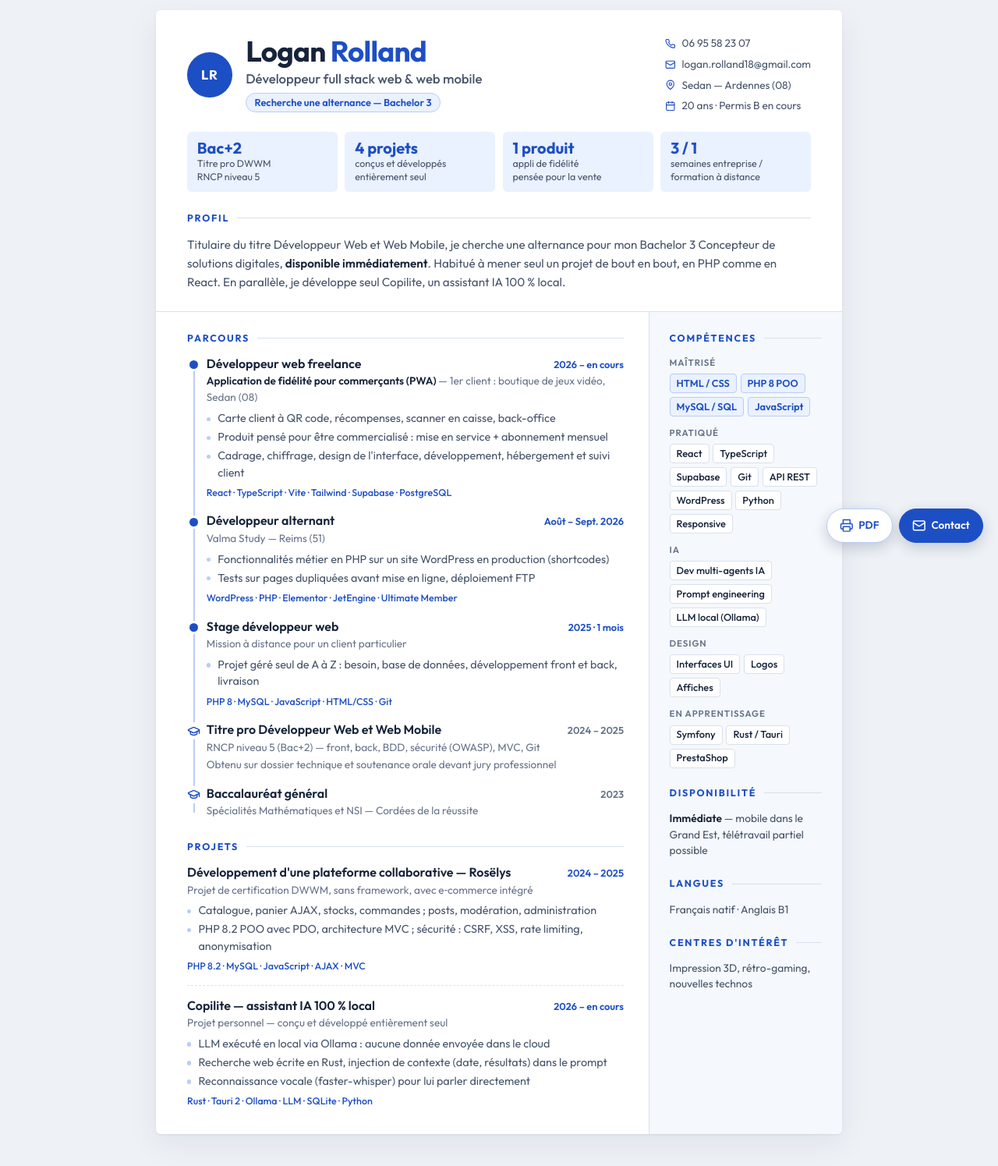
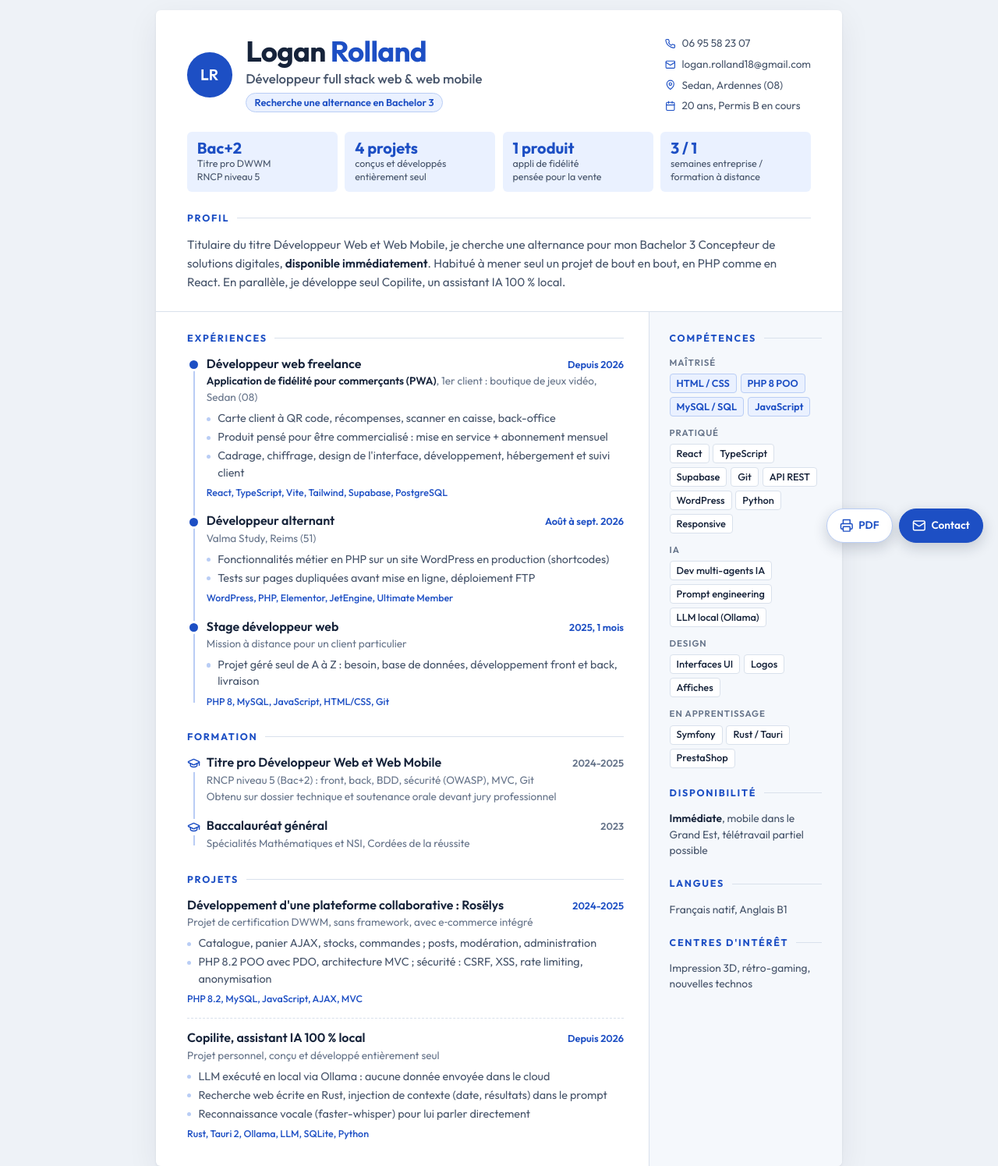
Before and after one commit to loganrolland18/CurriculumVitae, a plain HTML site: page index.html in a window 1280 px wide. Shown: the part 85-1580 px from the top of the page at 78% size. Drawn offline with Linux system fonts and the light colour scheme.

Commit message:
CV : textes sans tirets ni points medians, sections Experiences / Formation, monogramme vectoriel (lecture ATS)
Co-Authored-By: Claude Opus 5.5 <noreply@anthropic.com>
Claude-Session: https://claude.ai/code/session_01CAoBrScc2WNakzdZNA6Cur

```diff
--- a/index.html
+++ b/index.html
@@ -3,7 +3,7 @@
 <head>
 <meta charset="UTF-8">
 <meta name="viewport" content="width=device-width, initial-scale=1">
-<title>CV – Logan Rolland – Développeur full stack web &amp; web mobile, alternance Bachelor 3</title>
+<title>CV Logan Rolland : Développeur full stack web &amp; web mobile, alternance Bachelor 3</title>
 <meta name="description" content="Logan Rolland, développeur web full stack (PHP, JavaScript, React) titulaire du titre DWWM. Recherche une alternance Bachelor 3 — Sedan, Ardennes, Grand Est.">
 <meta property="og:type" content="profile">
 <meta property="og:locale" content="fr_FR">
@@ -26,12 +26,12 @@
   <!-- ============ EN-TETE ============ -->
   <header class="header">
     <div class="identity">
-      <div class="avatar" aria-hidden="true">LR</div>
       <div>
         <h1 class="name">Logan <span>Rolland</span></h1>
         <p class="headline">Développeur full stack web&nbsp;&amp;&nbsp;web&nbsp;mobile</p>
-        <p class="headline-sub">Recherche une alternance — Bachelor 3</p>
+        <p class="headline-sub">Recherche une alternance en Bachelor 3</p>
       </div>
+      <div class="avatar" aria-hidden="true"><svg class="mono" viewBox="0 -703 1196 703" aria-hidden="true"><path fill="currentColor" d="M71.75 0.0V-703.0H208V0ZM171.75 0.0V-121.25H529.5V0.0Z M727.5 -293.75V-399.5H890.5Q940.5 -399.5 968.0 -425.125Q995.5 -450.75 995.5 -495.75Q995.5 -537.0 968.375 -564.5Q941.25 -592.0 891.25 -592.0H727.5V-703.0H903Q971 -703 1022.5 -676.375Q1074.0 -649.75 1102.625 -603.625Q1131.25 -557.5 1131.25 -498.0Q1131.25 -436.25 1102.5 -390.5Q1073.75 -344.75 1021.75 -319.25Q969.75 -293.75 900.5 -293.75ZM627.75 0.0V-703.0H764V0ZM1011.75 0.0 779.5 -304.0 904.75 -343.0 1177.25 0.0Z"/></svg></div>
     </div>
 
     <ul class="contacts">
@@ -43,10 +43,10 @@
         logan.rolland18@gmail.com</a></li>
       <li>
         <svg viewBox="0 0 24 24" aria-hidden="true"><path d="M20 10c0 6-8 12-8 12s-8-6-8-12a8 8 0 0 1 16 0Z"/><circle cx="12" cy="10" r="3"/></svg>
-        Sedan — Ardennes (08)</li>
+        Sedan, Ardennes (08)</li>
       <li>
         <svg viewBox="0 0 24 24" aria-hidden="true"><rect x="3" y="4" width="18" height="18" rx="2"/><path d="M16 2v4M8 2v4M3 10h18"/></svg>
-        20 ans · Permis B en cours</li>
+        20 ans, Permis B en cours</li>
     </ul>
   </header>
 
@@ -68,55 +68,60 @@
     <div class="main">
 
       <!-- ============ PARCOURS (frise) ============ -->
-      <section aria-labelledby="t-parcours">
-        <h2 id="t-parcours" class="st">Parcours</h2>
+      <section aria-labelledby="t-exp">
+        <h2 id="t-exp" class="st">Expériences</h2>
 
         <ol class="timeline">
           <li class="tl-item">
             <div class="tl-head">
               <h3>Développeur web freelance</h3>
-              <span class="tl-date">2026 – en cours</span>
+              <span class="tl-date">Depuis 2026</span>
             </div>
-            <p class="tl-sub"><strong class="tl-product">Application de fidélité pour commerçants (PWA)</strong> — 1er client : boutique de jeux vidéo, Sedan (08)</p>
+            <p class="tl-sub"><strong class="tl-product">Application de fidélité pour commerçants (PWA)</strong>, 1er client : boutique de jeux vidéo, Sedan (08)</p>
             <ul class="tl-desc">
               <li>Carte client à QR code, récompenses, scanner en caisse, back-office</li>
               <li>Produit pensé pour être commercialisé : mise en service + abonnement mensuel</li>
               <li>Cadrage, chiffrage, design de l'interface, développement, hébergement et suivi client</li>
             </ul>
-            <p class="tl-tags">React · TypeScript · Vite · Tailwind · Supabase · PostgreSQL</p>
+            <p class="tl-tags">React, TypeScript, Vite, Tailwind, Supabase, PostgreSQL</p>
           </li>
 
           <li class="tl-item">
             <div class="tl-head">
               <h3>Développeur alternant</h3>
-              <span class="tl-date">Août – Sept. 2026</span>
+              <span class="tl-date">Août à sept. 2026</span>
             </div>
-            <p class="tl-sub">Valma Study — Reims (51)</p>
+            <p class="tl-sub">Valma Study, Reims (51)</p>
             <ul class="tl-desc">
               <li>Fonctionnalités métier en PHP sur un site WordPress en production (shortcodes)</li>
               <li>Tests sur pages dupliquées avant mise en ligne, déploiement FTP</li>
             </ul>
-            <p class="tl-tags">WordPress · PHP · Elementor · JetEngine · Ultimate Member</p>
+            <p class="tl-tags">WordPress, PHP, Elementor, JetEngine, Ultimate Member</p>
           </li>
 
           <li class="tl-item">
             <div class="tl-head">
               <h3>Stage développeur web</h3>
-              <span class="tl-date">2025 · 1 mois</span>
+              <span class="tl-date">2025, 1 mois</span>
             </div>
             <p class="tl-sub">Mission à distance pour un client particulier</p>
             <ul class="tl-desc">
               <li>Projet géré seul de A à Z : besoin, base de données, développement front et back, livraison</li>
             </ul>
-            <p class="tl-tags">PHP 8 · MySQL · JavaScript · HTML/CSS · Git</p>
+            <p class="tl-tags">PHP 8, MySQL, JavaScript, HTML/CSS, Git</p>
           </li>
+        </ol>
+      </section>
 
+      <section aria-labelledby="t-form">
+        <h2 id="t-form" class="st">Formation</h2>
+        <ol class="timeline">
           <li class="tl-item tl-edu">
             <div class="tl-head">
               <h3>Titre pro Développeur Web et Web Mobile</h3>
-              <span class="tl-date">2024 – 2025</span>
+              <span class="tl-date">2024-2025</span>
             </div>
-            <p class="tl-sub">RNCP niveau 5 (Bac+2) — front, back, BDD, sécurité (OWASP), MVC, Git</p>
+            <p class="tl-sub">RNCP niveau 5 (Bac+2) : front, back, BDD, sécurité (OWASP), MVC, Git</p>
             <p class="tl-sub">Obtenu sur dossier technique et soutenance orale devant jury professionnel</p>
           </li>
 
@@ -125,7 +130,7 @@
               <h3>Baccalauréat général</h3>
               <span class="tl-date">2023</span>
             </div>
-            <p class="tl-sub">Spécialités Mathématiques et NSI — Cordées de la réussite</p>
+            <p class="tl-sub">Spécialités Mathématiques et NSI, Cordées de la réussite</p>
           </li>
         </ol>
       </section>
@@ -136,29 +141,29 @@
 
         <article class="project">
           <div class="tl-head">
-            <h3>Développement d'une plateforme collaborative — Rosëlys</h3>
-            <span class="tl-date">2024 – 2025</span>
+            <h3>Développement d'une plateforme collaborative : Rosëlys</h3>
+            <span class="tl-date">2024-2025</span>
           </div>
           <p class="tl-sub">Projet de certification DWWM, sans framework, avec e&#8209;commerce intégré</p>
           <ul class="tl-desc">
             <li>Catalogue, panier AJAX, stocks, commandes ; posts, modération, administration</li>
             <li>PHP 8.2 POO avec PDO, architecture MVC ; sécurité : CSRF, XSS, rate limiting, anonymisation</li>
           </ul>
-          <p class="tl-tags">PHP 8.2 · MySQL · JavaScript · AJAX · MVC</p>
+          <p class="tl-tags">PHP 8.2, MySQL, JavaScript, AJAX, MVC</p>
         </article>
 
         <article class="project">
           <div class="tl-head">
-            <h3>Copilite — assistant IA 100 % local</h3>
-            <span class="tl-date">2026 – en cours</span>
+            <h3>Copilite, assistant IA 100 % local</h3>
+            <span class="tl-date">Depuis 2026</span>
           </div>
-          <p class="tl-sub">Projet personnel — conçu et développé entièrement seul</p>
+          <p class="tl-sub">Projet personnel, conçu et développé entièrement seul</p>
           <ul class="tl-desc">
             <li>LLM exécuté en local via Ollama : aucune donnée envoyée dans le cloud</li>
             <li>Recherche web écrite en Rust, injection de contexte (date, résultats) dans le prompt</li>
             <li>Reconnaissance vocale (faster-whisper) pour lui parler directement</li>
           </ul>
-          <p class="tl-tags">Rust · Tauri 2 · Ollama · LLM · SQLite · Python</p>
+          <p class="tl-tags">Rust, Tauri 2, Ollama, LLM, SQLite, Python</p>
         </article>
       </section>
 
@@ -214,12 +219,12 @@
 
       <section aria-labelledby="t-dispo">
         <h2 id="t-dispo" class="st">Disponibilité</h2>
-        <p class="side-text"><strong>Immédiate</strong> — mobile dans le Grand Est, télétravail partiel possible</p>
+        <p class="side-text"><strong>Immédiate</strong>, mobile dans le Grand Est, télétravail partiel possible</p>
       </section>
 
       <section aria-labelledby="t-lang">
         <h2 id="t-lang" class="st">Langues</h2>
-        <p class="side-text">Français natif · Anglais B1</p>
+        <p class="side-text">Français natif, Anglais B1</p>
       </section>
 
       <section aria-labelledby="t-int">
@@ -256,9 +261,9 @@
     <strong>Me contacter</strong>
     <button class="contact-close" type="button" aria-label="Fermer">×</button>
   </div>
-  <a href="tel:+33695582307">Appeler — 06 95 58 23 07</a>
-  <a href="mailto:logan.rolland18@gmail.com">Écrire — logan.rolland18@gmail.com</a>
-  <a href="https://maps.google.com/?q=Sedan+Ardennes" target="_blank" rel="noopener noreferrer">Sedan — Ardennes (08)</a>
+  <a href="tel:+33695582307">Appeler : 06 95 58 23 07</a>
+  <a href="mailto:logan.rolland18@gmail.com">Écrire : logan.rolland18@gmail.com</a>
+  <a href="https://maps.google.com/?q=Sedan+Ardennes" target="_blank" rel="noopener noreferrer">Sedan, Ardennes (08)</a>
 </div>
 
 <script>
--- a/styles.css
+++ b/styles.css
@@ -726,3 +726,8 @@ svg.qr {
      titres de section. On resserre a l'impression. */
   .st, .sk-label, .qr-label { letter-spacing: 0.04em; }
 }
+
+/* Monogramme dessine en traces vectoriels (pas de texte) : les logiciels
+   de tri (ATS) lisent directement le nom. */
+.identity .avatar { order: -1; }
+.avatar .mono { width: 1.45rem; height: auto; display: block; }
```
Also changed, not shown: graphisme.html (+32 -27 lines).
